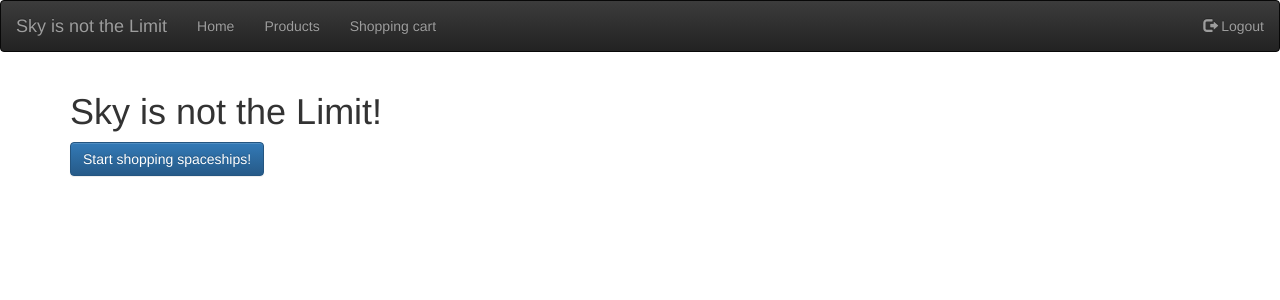
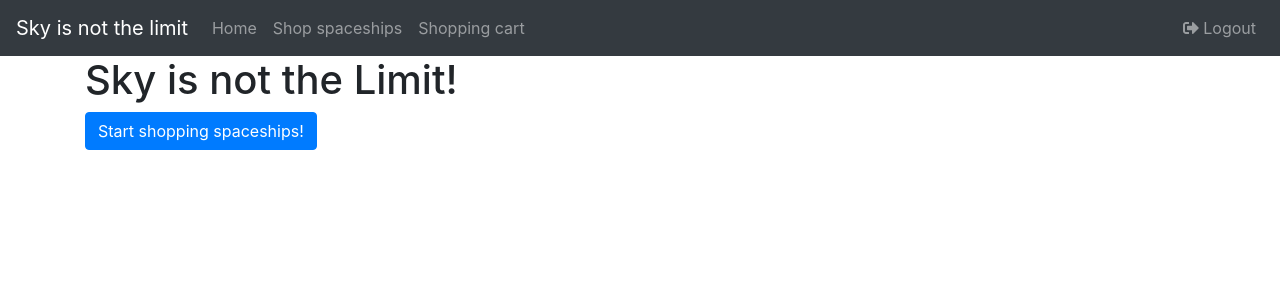
Before and after one commit to emorthen/AdvancedSoftwareDevelopment, a Django app: page / in a window 1280 px wide. Shown: the top 300 px of the page. Run offline with Django 3.2, Linux system fonts and the light colour scheme; the visitor is signed in with stand-in values (Sample User, id 1); parts of the project's set-up code (start-up, migrations or seed data) failed here and were passed over; some libraries are stand-ins or nearby versions.

Commit message:
Upgrade to bootstrap v4.0

```diff
--- a/AdvancedSoftwareDevelopment/templates/base.html
+++ b/AdvancedSoftwareDevelopment/templates/base.html
@@ -4,28 +4,53 @@
 <html>
     <head>
         <title>Sky is not the Limit</title>
-        <link rel="stylesheet" href="//maxcdn.bootstrapcdn.com/bootstrap/3.2.0/css/bootstrap.min.css">
-        <link rel="stylesheet" href="//maxcdn.bootstrapcdn.com/bootstrap/3.2.0/css/bootstrap-theme.min.css">
+        <link rel="stylesheet" href="https://maxcdn.bootstrapcdn.com/bootstrap/4.0.0/css/bootstrap.min.css" integrity="sha384-Gn5384xqQ1aoWXA+058RXPxPg6fy4IWvTNh0E263XmFcJlSAwiGgFAW/dAiS6JXm" crossorigin="anonymous">
         <link href='//fonts.googleapis.com/css?family=Lobster&subset=latin,latin-ext' rel='stylesheet' type='text/css'>
         <link rel="stylesheet" href="{% static 'css/webshop.css' %}">
+        <script defer src="https://use.fontawesome.com/releases/v5.0.8/js/all.js"></script>
     </head>
     <body>
-          <nav class="navbar navbar-inverse">
-            <div class="container-fluid">
-                <div class="navbar-header">
-                    <a class="navbar-brand" href={% url 'index' %}>Sky is not the Limit</a>
-                 </div>
-                <ul class="nav navbar-nav">
-                    <li><a href={% url 'index' %}>Home</a></li>
-                    <li><a href={% url 'product-list' %}>Products</a></li>
-                    <li><a href={% url 'cart' %}>Shopping cart</a></li>
+{#          <nav class="navbar navbar-dark bg-dark">#}
+{#            <div class="collapse navbar-collapse">#}
+{#                <div class="navbar-header">#}
+{#                    <a class="navbar-brand" href={% url 'index' %}>Sky is not the Limit</a>#}
+{#                 </div>#}
+{#                <ul class="collapse navbar-collapse">#}
+{#                    <li ><a href={% url 'index' %}>Home</a></li>#}
+{#                    <li><a href={% url 'product-list' %}>Shop spaceships</a></li>#}
+{#                    <li><a href={% url 'cart' %}>Shopping cart</a></li>#}
+{#                </ul>#}
+{#                <ul class="nav navbar-nav navbar-right">#}
+{#                    <li><a href="#"><span class="glyphicon glyphicon-user"></span> Sign Up</a></li>#}
+{#                    <li><a href={% url 'logout' %}><span class="glyphicon glyphicon-log-out"></span> Logout</a></li>#}
+{#                </ul>#}
+{#            </div>#}
+{#          </nav>#}
+
+      <nav class="navbar navbar-expand-lg navbar-dark bg-dark">
+          <a class="navbar-brand" href={% url 'index' %}>Sky is not the limit</a>
+          <button class="navbar-toggler" type="button" data-toggle="collapse" data-target="#navbarNav" aria-controls="navbarNav" aria-expanded="false" aria-label="Toggle navigation">
+              <span class="navbar-toggler-icon"></span>
+          </button>
+          <div class="collapse navbar-collapse" id="navbarNav">
+                <ul class="navbar-nav mr-auto">
+                    <li class="nav-item">
+                        <a class="nav-link" href={% url 'index' %}>Home <span class="sr-only">(current)</span></a>
+                    </li>
+                    <li class="nav-item">
+                        <a class="nav-link" href={% url 'product-list' %}>Shop spaceships</a>
+                    </li>
+                    <li class="nav-item">
+                        <a class="nav-link" href={% url 'cart' %}>Shopping cart</a>
+                    </li>
                 </ul>
-                <ul class="nav navbar-nav navbar-right">
-{#                    <li><a href="#"><span class="glyphicon glyphicon-user"></span> Sign Up</a></li>#}
-                    <li><a href={% url 'logout' %}><span class="glyphicon glyphicon-log-out"></span> Logout</a></li>
-                </ul>
-            </div>
-          </nav>
+
+              <ul class="navbar-nav">
+                <li> <a class="nav-link" href={% url 'logout' %}><i class="fas fa-sign-out-alt"></i> Logout</a></li>
+            </ul>
+
+          </div>
+      </nav>
 
       <div class="content container">
           <div class="row">
--- a/AdvancedSoftwareDevelopment/templates/cart.html
+++ b/AdvancedSoftwareDevelopment/templates/cart.html
@@ -18,7 +18,7 @@
             <td>{{ item.product.name }}</td>
             <td>{{ item.quantity }}</td>
             <td>{{ item.total_price }}</td>
-            <td><a class="btn btn-danger" href="{% url 'remove_from_cart' item.object_id %}"><span class="glyphicon glyphicon-trash"></span></a></td>
+            <td><a class="btn btn-danger" href="{% url 'remove_from_cart' item.object_id %}"><i class="fas fa-trash-alt fa-xs"></i></a></td>
         </tr>
 
         {% endfor %}
--- a/AdvancedSoftwareDevelopment/templates/product-list.html
+++ b/AdvancedSoftwareDevelopment/templates/product-list.html
@@ -4,7 +4,7 @@
 
     <ul>
         {% for object in object_list %}
-        <li><a href="{% url 'product-details' object.productID %}"> {{ object.name }} </a>
+            <li><a href="{% url 'product-details' object.productID %}"> {{ object.name }} </a>
             <p>${{ object.price }}</p>
 
         </li>
```
